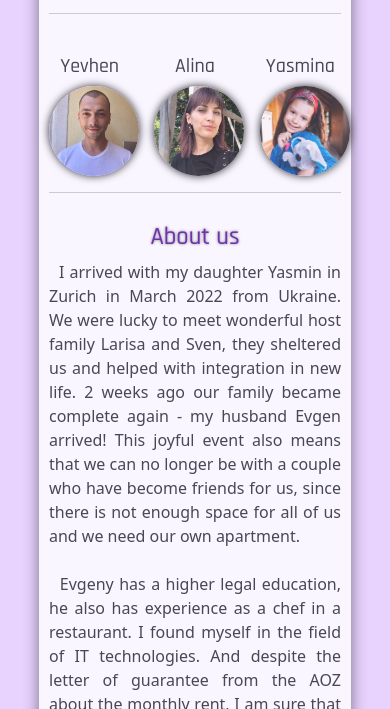
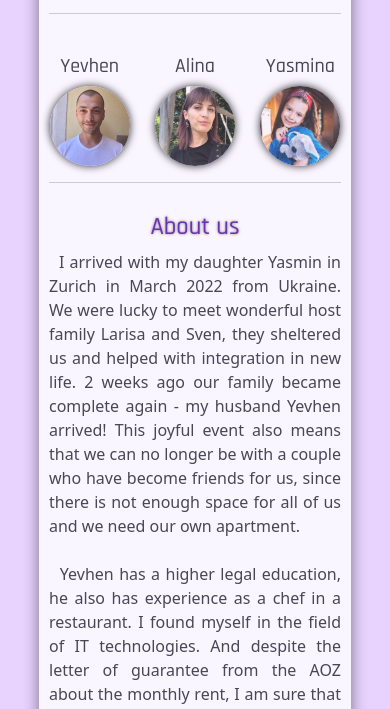
Before and after one commit to User-Alina-name/resume-rent, a plain HTML site: page index.html in a window 390 px wide. Shown: the part 135-844 px from the top of the page. Drawn offline with nearby package versions, Linux system fonts and the light colour scheme.

Commit message:
final update

```diff
--- a/css/style.css
+++ b/css/style.css
@@ -13,7 +13,7 @@
   }
 
   img {
-    width: 90px;
+    width: 80px;
   }
 
   footer {
@@ -25,7 +25,7 @@
   }
 
   .links a {
-    font-size: 20px !important;
+    font-size: 16px !important;
   }
 }
 
--- a/index.html
+++ b/index.html
@@ -45,18 +45,18 @@
         &nbsp I arrived with my daughter Yasmin in Zurich in March 2022 from
         Ukraine. We were lucky to meet wonderful host family Larisa and Sven,
         they sheltered us and helped with integration in new life. 2 weeks ago
-        our family became complete again - my husband Evgen arrived! This joyful
-        event also means that we can no longer be with a couple who have become
-        friends for us, since there is not enough space for all of us and we
-        need our own apartment.
+        our family became complete again - my husband Yevhen arrived! This
+        joyful event also means that we can no longer be with a couple who have
+        become friends for us, since there is not enough space for all of us and
+        we need our own apartment.
         <br />
         <br />
-        &nbsp Evgeny has a higher legal education, he also has experience as a
+        &nbsp Yevhen has a higher legal education, he also has experience as a
         chef in a restaurant. I found myself in the field of IT technologies.
         And despite the letter of guarantee from the AOZ about the monthly rent,
         I am sure that soon we will find a job and become solvent members of
-        society ourselves! We are looking an apartment for long lines, but we
-        are ready to consider all variants.
+        society ourselves! We are looking an apartment for any time, and we are
+        ready to consider all variants.
         <br />
         <br />
         &nbsp We quiet, calm and clean family, not have pets, without bad habits
```
